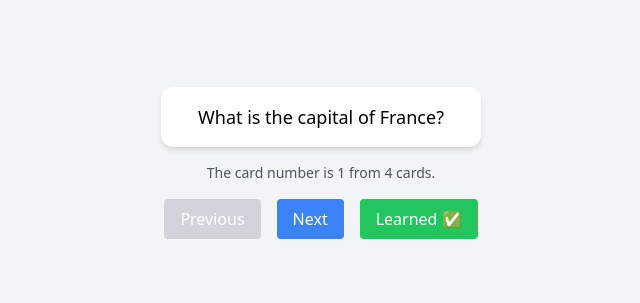
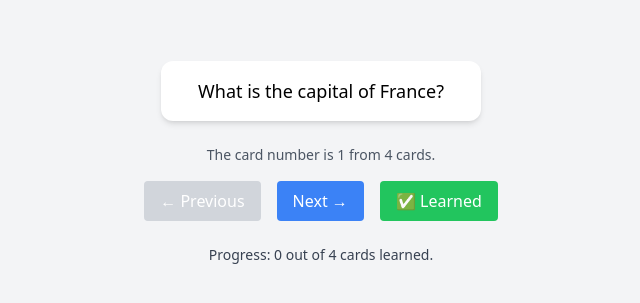
Before and after one commit to 6esterka/flashcards-project, a React (Vite) app: page / in a window 1280 px wide. Shown: the part 269-572 px from the top of the page, without its empty margins (319-959 px from the left). Built offline with nearby package versions, Linux system fonts and the light colour scheme.

Commit message:
Creating separate components and reusing them in App.tsx

```diff
--- a/src/App.tsx
+++ b/src/App.tsx
@@ -1,9 +1,11 @@
 import { useState } from "react";
 import "./App.css";
 import FlashcardComponent from "./components/Flashcard";
-import type { FlashCard } from "./types/flashcard";
+import type { Flashcard } from "./types/flashcard";
+import ProgressStats from "./components/ProgressStats";
+import NavigationControls from "./components/NavigationControls";
 
-const initialCards: FlashCard[] = [
+const initialCards: Flashcard[] = [
   {
     id: "1",
     question: "What is the capital of France?",
@@ -32,7 +34,7 @@ const initialCards: FlashCard[] = [
 
 
 function App() {
-  const [cards, setCards] = useState<FlashCard[]>(initialCards);
+  const [cards, setCards] = useState<Flashcard[]>(initialCards);
   const [currentCardIndex, setCurrentCardIndex] = useState(0);
 
   const goPrevious = () => {
@@ -54,36 +56,17 @@ function App() {
   };
 
   const currentCard = cards[currentCardIndex];
-  //TODO Left on adding a button please after adding push the commit to Github
   return (
     <div className="min-h-screen bg-gray-100 flex flex-col items-center justify-center">
       <FlashcardComponent card={currentCard} />
-      <p className="text-sm text-gray-600 mt-4">
-        The card number is {currentCardIndex + 1} from {cards.length} cards.
-      </p>
-      <div className="flex gap-4 mt-4">
-        <button
-          className="px-4 py-2 bg-blue-500 text-white rounded hover:bg-blue-600 disabled:bg-gray-300"
-          onClick={goPrevious}
-          disabled={currentCardIndex === 0}
-        >
-          Previous
-        </button>
-        <button
-          className="px-4 py-2 bg-blue-500 text-white rounded hover:bg-blue-600 disabled:bg-gray-300"
-          onClick={goNext}
-          disabled={currentCardIndex === cards.length - 1}
-        >
-          Next
-        </button>
-        <button
-          onClick={markAsLearned}
-          className="px-4 py-2 bg-green-500 text-white rounded hover:bg-green-600 disabled:bg-gray-300 disabled:cursor-not-allowed transition"
-          disabled={cards[currentCardIndex].isLearned}
-        >
-          Learned ✅
-        </button>
-      </div>
+      <NavigationControls
+        currentIndex={currentCardIndex}
+        cards={cards}
+        onPrev={goPrevious}
+        onNext={goNext}
+        onMarkAsLearned={markAsLearned}
+      />
+      <ProgressStats cards={cards} />
     </div>
   );
 }
--- a/src/components/Flashcard.tsx
+++ b/src/components/Flashcard.tsx
@@ -1,18 +1,21 @@
-import React,{useState} from 'react';
+import React, { useState } from "react";
 import type { Flashcard } from "../types/flashcard";
 
-interface FlashcardProps{
-    card: Flashcard;
+interface FlashcardProps {
+  card: Flashcard;
 }
 
-const FlashcardComponent: React.FC<FlashcardProps>=({card})=>{
-    const [flipped,setFlipped]=useState(false);
-    return (
-    <div className="w-80 bg-white rounded-xl shadow-md cursor-pointer flex items-center justify-center text-center p-4 text-lg font-medium transition-transform duration-300"
-    onClick={()=>setFlipped(!flipped)}>
-        {flipped?card.answer:card.question}
+const FlashcardComponent: React.FC<FlashcardProps> = ({ card }) => {
+  const [flipped, setFlipped] = useState(false);
+  return (
+    <div
+      className="w-80 bg-white rounded-xl shadow-md cursor-pointer flex items-center justify-center text-center p-4 text-lg font-medium transition-transform duration-300"
+      onClick={() => setFlipped(!flipped)}
+    >
+      {card.isLearned ? '✅ ' : ''}
+      {flipped ? card.answer : card.question}
     </div>
-    );
-}
+  );
+};
 
 export default FlashcardComponent;
--- /dev/null
+++ b/src/components/NavigationControls.tsx
@@ -0,0 +1,53 @@
+import type React from "react";
+import type { Flashcard } from "../types/flashcard";
+
+interface Props {
+  currentIndex: number;
+  cards: Flashcard[];
+  onPrev: () => void;
+  onNext: () => void;
+  onMarkAsLearned: () => void;
+}
+
+const NavigationControls: React.FC<Props> = ({
+  currentIndex,
+  cards,
+  onPrev,
+  onNext,
+  onMarkAsLearned,
+}) => {
+  return (
+    <div className="flex flex-col items-center gap-4 mt-6 mb-2">
+      <p className="text-sm text-gray-600">
+        The card number is {currentIndex + 1} from {cards.length} cards.
+      </p>
+      <div className="flex gap-4">
+        <button
+          onClick={onPrev}
+          className="px-4 py-2 bg-blue-500 text-white rounded hover:bg-blue-600 disabled:bg-gray-300 disabled:cursor-not-allowed transition"
+          disabled={currentIndex === 0}
+        >
+          ← Previous
+        </button>
+
+        <button
+          onClick={onNext}
+          className="px-4 py-2 bg-blue-500 text-white rounded hover:bg-blue-600 disabled:bg-gray-300 disabled:cursor-not-allowed transition"
+          disabled={currentIndex === cards.length - 1}
+        >
+          Next →
+        </button>
+
+        <button
+          onClick={onMarkAsLearned}
+          className="px-4 py-2 bg-green-500 text-white rounded hover:bg-green-600 disabled:bg-gray-300 disabled:cursor-not-allowed transition"
+          disabled={cards[currentIndex].isLearned}
+        >
+          ✅ Learned
+        </button>
+      </div>
+    </div>
+  );
+};
+
+export default NavigationControls;
--- /dev/null
+++ b/src/components/ProgressStats.tsx
@@ -0,0 +1,21 @@
+import type { Flashcard } from "../types/flashcard";
+import React from "react";
+
+interface Props {
+    cards: Flashcard[];
+}
+
+const ProgressStats: React.FC<Props> = ({ cards }) => {
+    const learnedCount = cards.filter((card) => card.isLearned).length;
+    const totalCount = cards.length;
+
+    return (
+        <div className="flex gap-4 mt-4">
+            <p className="text-sm text-gray-700">
+                Progress: {learnedCount} out of {totalCount} cards learned.
+            </p>
+        </div>
+    );
+}
+
+export default ProgressStats;
```
